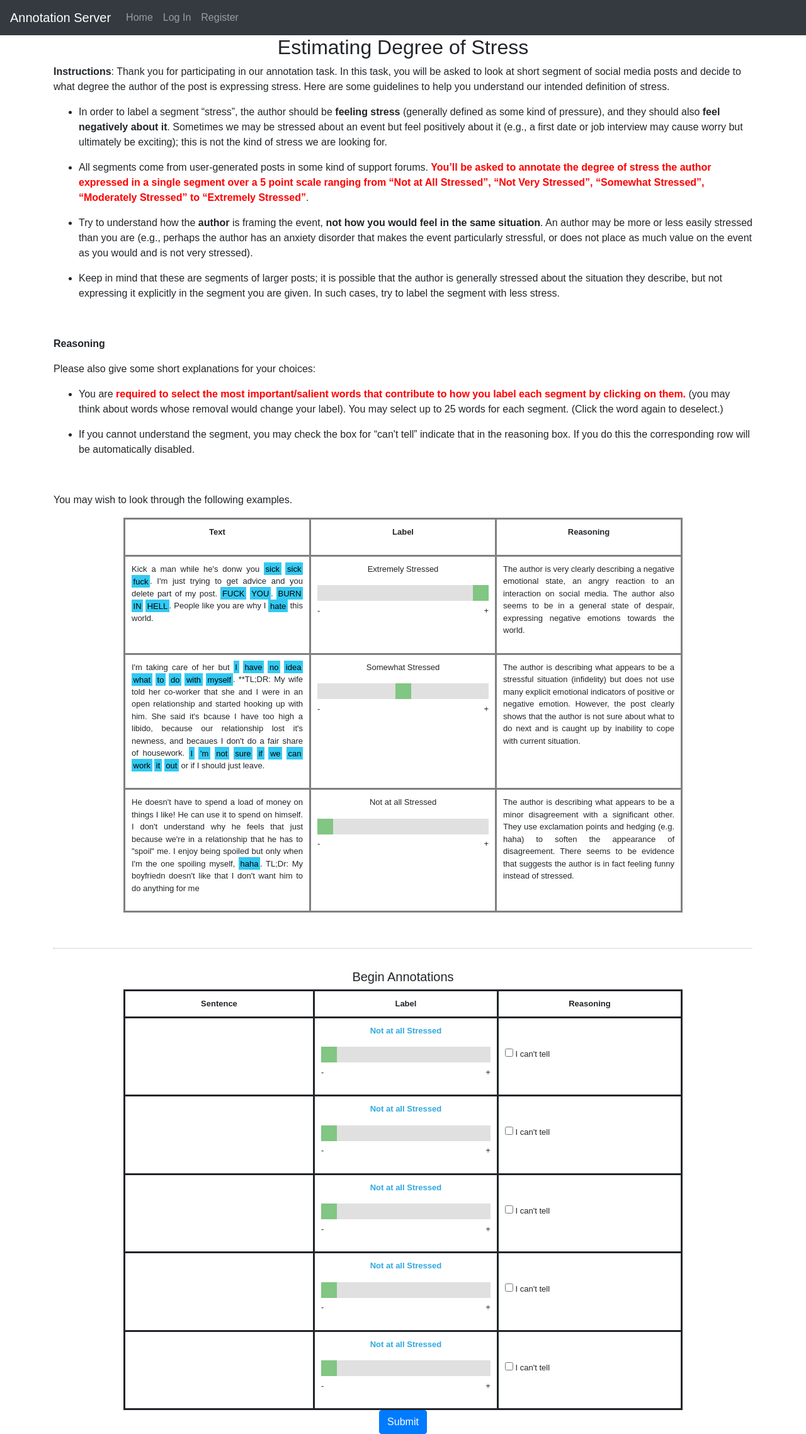
After one commit to zipJiang/annotation_server, a Flask app: template app/templates/annt/dreaddit.html in a window 1280 px wide. The commit adds this page. Shown: the whole page at 63% size. Run offline with Flask 2, Linux system fonts and the light colour scheme; the template is opened without the code that fills it, so the values that code supplies are empty; some libraries are stand-ins or nearby versions.

Commit message:
Reordering templates to make running from scratch easier

```diff
--- a/app/annt/views.py
+++ b/app/annt/views.py
@@ -49,4 +49,4 @@ def task(progress_id: int):
         json_content = json.loads(selected_instance.content)
         return render_template('annt/{}'.format(template_name), content=json_content)
     else:
-        return render_template('annt/finished_all.html', user=current_user)
+        return render_template('finished_all.html', user=current_user)
--- /dev/null
+++ b/app/templates/annt/dreaddit.html
@@ -0,0 +1,597 @@
+<!-- Bootstrap v3.0.3 -->
+{% extends "base.html" %}
+
+{% block title %} Web Annotation Service {% endblock %}
+
+{% block styles %}
+
+{{ super() }}
+<!-- close container -->
+<style type="text/css">fieldset {
+    padding: 10px;
+    background:#fbfbfb;
+    border-radius:5px;
+    margin-bottom:5px;
+}
+</style>
+<style type="text/css">
+	hr {
+	  display: block;
+	  margin-top: 0.5em;
+	  margin-bottom: 0.5em;
+	  margin-left: auto;
+	  margin-right: auto;
+	  border-style: inset;
+	  border-width: 1px;
+	}
+	table, th, td {
+		border-collapse: collapse;
+		border-spacing: 5px;
+		border-style: solid;
+		padding: 10px;
+		text-align:justify;
+		margin:auto; /* center the table */
+		font-size:13px;
+	}
+
+	.table_title {
+		text-align: center;
+	}
+
+	.break {
+		flex-basis: 100%;
+  		height: 0;
+	}
+
+	table.examples_instruction td {
+		border-color: #808080;
+	}
+
+	button {
+		/* technically this needs some compatibility, but it's not the end of the world if the submit button is square on some platforms and round on others */
+		border-radius: 3px;
+		padding: 5px;
+		border: none;
+	}
+
+	.squishyColumn {
+		width:300px;
+		max-width:500px;
+		min-width:300px;
+		word-wrap:break-word;
+	}
+
+	.squishiestColumn {
+		width:200px;
+		max-width:300px;
+		min-width:200px;
+		word-wrap:break-word;
+	}
+
+	/* set font for entire page */
+	* {
+		font-family: Arial;
+	}
+
+	/* Adding more specification for the checkbox for word selection. */
+	ul.ks-cboxtags {
+	    list-style: none;
+	    padding: 2px;
+	}
+	ul.ks-cboxtags li{
+	  display: inline;
+	}
+	ul.ks-cboxtags li label{
+	    display: inline-block;
+	    background-color: rgba(255, 255, 255, .9);
+	    /* border: 2px solid rgba(139, 139, 139, .3); */
+	    /* color: #adadad; */
+	     border-radius: 10px;
+	    font-weight: normal !important;
+	    white-space: nowrap;
+	    margin: 3px 0px;
+	    -webkit-touch-callout: none;
+	    -webkit-user-select: none;
+	    -moz-user-select: none;
+	    -ms-user-select: none;
+	    user-select: none;
+	    -webkit-tap-highlight-color: transparent;
+	    transition: all .2s;
+	}
+
+	ul.ks-cboxtags li label {
+	    padding: 4px 1px;
+	    cursor: pointer;
+	}
+
+	/* Adding rendering for locked elements in the annotation*/
+	.locked {
+		background-color: #d3d3d3;
+	}
+
+	/*ul.ks-cboxtags li label::before {
+	    display: inline-block;
+	    font-style: normal;
+	    font-variant: normal;
+	    text-rendering: auto;
+	    -webkit-font-smoothing: antialiased;
+	    font-family: "Font Awesome 5 Free";
+	    font-weight: 900;
+	    font-size: 12px;
+	    padding: 2px 6px 2px 2px;
+	    content: "\f067";
+	    transition: transform .3s ease-in-out;
+	}
+	*/
+
+	/*ul.ks-cboxtags li input[type="checkbox"]:checked + label::before {
+	    content: "\f00c";
+	    transform: rotate(-360deg);
+	    transition: transform .3s ease-in-out;
+	}
+	*/
+
+	ul.ks-cboxtags li input[type="checkbox"]:checked + label {
+	    /* border: 2px solid #1bdbf8; */
+	    background-color: #12bbd4;
+		color: #fff;
+	    transition: all .2s;
+	}
+
+	ul.ks-cboxtags li input[type="checkbox"] {
+	  display: absolute;
+	}
+	ul.ks-cboxtags li input[type="checkbox"] {
+	  position: absolute;
+	  opacity: 0;
+	}
+	/* ul.ks-cboxtags li input[type="checkbox"]:focus + label {
+	  border: 2px solid #e9a1ff;
+	}*/
+
+	.slidecontainer {
+	  width: 100%;
+	}
+
+	.slider {
+	  -webkit-appearance: none;
+	  width: 100%;
+	  height: 25px;
+	  background: #d3d3d3;
+	  outline: none;
+	  opacity: 0.7;
+	  -webkit-transition: .2s;
+	  transition: opacity .2s;
+	}
+
+	.slider:hover {
+	  opacity: 1;
+	}
+
+	.slider::-webkit-slider-thumb {
+	  -webkit-appearance: none;
+	  appearance: none;
+	  width: 25px;
+	  height: 25px;
+	  background: #4CAF50;
+	  cursor: pointer;
+	}
+
+	.slider::-moz-range-thumb {
+	  width: 25px;
+	  height: 25px;
+	  background: #4CAF50;
+	  cursor: pointer;
+	}
+
+	input.locked::-webkit-slider-thumb {
+	  -webkit-appearance: none;
+	  appearance: none;
+	  width: 25px;
+	  height: 25px;
+	  background: #d3d3d3;
+	  cursor: pointer;
+	}
+
+	input.locked::-moz-range-thumb {
+	  width: 25px;
+	  height: 25px;
+	  background: #d3d3d3;
+	  cursor: pointer;
+	}
+
+	mark {
+		background: #33c9f2;
+	}
+
+	/* End of the modification for the style required for text selection. */
+</style>
+
+{% endblock %}
+
+{% block page_content %}
+
+<div class="row">
+<div class="col-xs-12 col-md-12"><!-- Instructions -->
+	<h2 align='center'>Estimating Degree of Stress</h2>
+<p><b>Instructions</b>: Thank you for
+participating in our annotation task. In this task, you will be asked
+to look at short segment of social media posts and decide to what degree the
+author of the post is expressing stress. Here are some guidelines to
+help you understand our intended definition of stress.</p>
+
+<ul>
+<li>
+<p>In order to
+	label a segment “stress”, the author should be <b>feeling stress</b>
+	(generally defined as some kind of pressure), and they should also
+	<b>feel negatively about it</b>. Sometimes we may be stressed about
+	an event but feel positively about it (e.g., a first date or job
+	interview may cause worry but ultimately be exciting); this is not
+        the kind of stress we are looking for.</p></li>
+<li><p>
+	All segments come from user-generated posts in some kind of support forums. <b style="color: red;">You’ll be asked to annotate the degree of stress the author expressed in a single segment over a 5 point scale ranging from “Not at All Stressed”, “Not Very Stressed”, “Somewhat Stressed”, “Moderately Stressed” to “Extremely Stressed”</b>.
+</p>
+</li>
+
+<li>
+<p>Try to
+	understand how the <b>author</b> is framing the event, <b>not how you
+	would feel in the same situation</b>. An author may be more or less
+	easily stressed than you are (e.g., perhaps the author has an
+	anxiety disorder that makes the event particularly stressful, or
+	does not place as much value on the event as you would and is not
+	very stressed).</p>
+</li>
+
+<li><p>Keep in mind that these are segments of larger posts; it is possible that the author is generally stressed about the situation they describe, but not expressing it explicitly in the segment you are given. In such cases, try to label the segment with less stress.
+</p></li>
+</ul>
+
+<p>
+<br/>
+</p>
+<p><b>Reasoning</b></p>
+<p>
+Please also give some short explanations for your choices:</p>
+<ul>
+	<li/>
+<p>
+	You are <b style="color: red;">required to select the most important/salient words that contribute to how you label each segment by clicking on them.</b> (you may think about words whose removal would change your label). You may select up to 25 words for each segment. (Click the word again to deselect.)
+</p>
+	<li/>
+<p>
+	If you cannot understand the segment, you may check the box for <q>can't tell</q> indicate that in the reasoning box. If you do this the corresponding row will be automatically disabled.</p>
+</ul>
+<p><br/>
+
+</p>
+<p>You may wish to look
+through the following examples.</p>
+
+<table width="80%" cellpadding="4" cellspacing="0" class="examples_instruction">
+	<col width="85*">
+	<col width="85*">
+	<col width="85*">
+	<tr valign="top">
+		<td width="33%" class="table_title">
+			<p><b>Text</b></p>
+		</td>
+		<td width="33%" class="table_title">
+			<p><b>Label</b></p>
+		</td>
+		<td width="33%" class="table_title">
+			<p><b>Reasoning</b></p>
+		</td>
+	</tr>
+	<tr valign="top">
+		<td width="33%">
+			<p>Kick a man while he's donw you <mark class="eselected">sick</mark> <mark class="eselected">sick</mark> <mark class="eselected">fuck</mark>. I'm just trying to get advice and you delete part of my post. <mark>FUCK</mark> <mark>YOU</mark>. <mark>BURN</mark> <mark>IN</mark> <mark>HELL</mark>. People like you are why I <mark>hate</mark> this world.</p>
+		</td>
+		<td width="33%">
+			<div id='example_slider_1'>
+					<p style="text-align: center">[[label]]</p>
+					<input type="range" v-bind:min="minVal" v-bind:max="maxVal" v-model="currentVal" class="slider" id="sliderId" name="inputName" v-bind:disabled="blk == 1">
+					<p style="float: left">-</p><p style="float: right">+</p>
+			</div>
+		</td>
+		<td width="33%">
+			<p>The author is very clearly describing a negative emotional state, an angry reaction to an interaction on social media. The author also seems to be in a general state of despair, expressing negative emotions towards the world.</p>
+		</td>
+	</tr>
+	<tr valign="top">
+		<td width="33%">
+			<p>I'm taking care of her but <mark>I</mark> <mark>have</mark> <mark>no</mark> <mark>idea</mark> <mark>what</mark> <mark>to</mark> <mark>do</mark> <mark>with</mark> <mark>myself</mark>. **TL;DR: My wife told her co-worker that she and I were in an open relationship and started hooking up with him. She said it's bcause I have too high a libido, because our relationship lost it's newness, and becaues I don't do a fair share of housework. <mark>I</mark> <mark>'m</mark> <mark>not</mark> <mark>sure</mark> <mark>if</mark> <mark>we</mark> <mark>can</mark> <mark>work</mark> <mark>it</mark> <mark>out</mark> or if I should just leave.</p>
+		</td>
+		<td width="33%">
+			<div id='example_slider_2'>
+					<p style="text-align: center">[[label]]</p>
+					<input type="range" v-bind:min="minVal" v-bind:max="maxVal" v-model="currentVal" class="slider" id="sliderId" name="inputName" v-bind:disabled='blk'>
+					<p style="float: left">-</p><p style="float: right">+</p>
+			</div>
+		</td>
+		<td width="33%">
+			<p>The author is describing what appears to be a stressful situation (infidelity) but does not use many explicit emotional indicators of positive or negative emotion. However, the post clearly shows that the author is not sure about what to do next and is caught up by inability to cope with current situation.</p>
+		</td>
+	</tr>
+	<tr valign="top">
+		<td width="33%">
+			<p>He doesn't have to spend a load of money on things I like! He can use it to spend on himself. I don't understand why he feels that just because we're in a relationship that he has to "spoil" me. I enjoy being spoiled but only when I'm the one spoiling myself, <mark>haha</mark>. TL;Dr: My boyfriedn doesn't like that I don't want him to do anything for me</p>
+		</td>
+		<td width="33%">
+			<div id='example_slider_3'>
+					<p style="text-align: center">[[label]]</p>
+					<input type="range" v-bind:min="minVal" v-bind:max="maxVal" v-model="currentVal" class="slider" id="sliderId" name="inputName" v-bind:disabled='blk'>
+					<p style="float: left">-</p><p style="float: right">+</p>
+			</div>
+		</td>
+		<td width="33%">
+			<p>The author is describing what appears to be a minor disagreement with a significant other. They use exclamation points and hedging (e.g. haha) to soften the appearance of disagreement. There seems to be evidence that suggests the author is in fact feeling funny instead of stressed.</p>
+		</td>
+	</tr>
+</table>
+<br/>
+<br/>
+</div> <!-- COL -->
+</div> <!-- ROW -->
+<!-- End Instructions -->
+<!-- Content Body -->
+<hr />
+<br />
+<section>
+<h5 align="center">Begin Annotations</h5>
+<form method='post'>
+<table id="questions_table" width="80%">
+	<tbody>
+		<tr>
+			<th class="squishyColumn table_title">Sentence</th>
+			<th class="table_title">Label</th>
+			<th class="table_title">Reasoning</th>
+		</tr>
+		<tr class="randomordercontent group1" v-bind:class="{locked:isLocked}" id="grouping_1">
+			<td class="squishyColumn" v-bind:class="{locked:isLocked}">
+                            <div class="sentence" v-bind:id="sentenceId">{{ content.sentence1|safe }}</div>
+			</td>
+			<td style="width: 33%" v-bind:class="{locked:isLocked}">
+				<div v-bind:id='sliderId'>
+					<p style="text-align: center" v-bind:style="{color: activateColor}"><b>[[label]]</b></p>
+					<input type="range" v-bind:min="minVal" v-bind:max="maxVal" v-model="currentVal" class="slider" v-bind:class="{locked:isLocked}" v-bind:id="sliderId" v-bind:name="inputName" v-bind:disabled="blk">
+					<p style="float: left">-</p><p style="float: right">+</p>
+				</div>
+			</td>
+			<td style="width: 33%" v-bind:class="{locked:isLocked}">
+				<textarea cols='30' rows='5' v-bind:id="reasonId" v-bind:name="reasonId" v-bind:placeholder="placeholder" v-bind:style="{display: isShown}"></textarea><div class="break"></div>
+				<input type="checkbox" v-model="cantell" v-bind:name="cbId" value="1" v-bind:id="cbId"><label v-bind:for="cbId">&nbsp;I can't tell</label></td>
+		</tr>
+
+		<tr class="randomordercontent group1" v-bind:class="{locked:isLocked}" id="grouping_2">
+			<td class="squishyColumn" v-bind:class="{locked:isLocked}">
+                            <div class="sentence" v-bind:id="sentenceId">{{ content.sentence2|safe }}</div>
+			</td>
+			<td style="width: 33%" v-bind:class="{locked:isLocked}">
+				<div v-bind:id='sliderId'>
+					<p style="text-align: center" v-bind:style="{color: activateColor}"><b>[[label]]</b></p>
+					<input type="range" v-bind:min="minVal" v-bind:max="maxVal" v-model="currentVal" class="slider" v-bind:class="{locked:isLocked}" v-bind:id="sliderId" v-bind:name="inputName" v-bind:disabled="blk">
+					<p style="float: left">-</p><p style="float: right">+</p>
+				</div>
+			</td>
+			<td style="width: 33%" v-bind:class="{locked:isLocked}">
+				<textarea cols='30' rows='5' v-bind:id="reasonId" v-bind:name="reasonId" v-bind:placeholder="placeholder"
+				v-bind:style="{display: isShown}"></textarea><div class="break"></div>
+				<input type="checkbox" v-model="cantell" v-bind:name="cbId" value="1" v-bind:id="cbId"><label v-bind:for="cbId">&nbsp;I can't tell</label></td>
+		</tr>
+
+		<tr class="randomordercontent group1" v-bind:class="{locked:isLocked}" id="grouping_3">
+			<td class="squishyColumn" v-bind:class="{locked:isLocked}">
+                            <div class="sentence" v-bind:id="sentenceId">{{ content.sentence3|safe }}</div>
+			</td>
+			<td style="width: 33%" v-bind:class="{locked:isLocked}">
+				<div v-bind:id='sliderId'>
+					<p style="text-align: center" v-bind:style="{color: activateColor}"><b>[[label]]</b></p>
+					<input type="range" v-bind:min="minVal" v-bind:max="maxVal" v-model="currentVal" class="slider" v-bind:class="{locked:isLocked}" v-bind:id="sliderId" v-bind:name="inputName" v-bind:disabled="blk">
+					<p style="float: left">-</p><p style="float: right">+</p>
+				</div>
+			</td>
+			<td style="width: 33%" v-bind:class="{locked:isLocked}">
+				<textarea cols='30' rows='5' v-bind:id="reasonId" v-bind:name="reasonId" v-bind:placeholder="placeholder" v-bind:style="{display: isShown}"></textarea><div class="break"></div>
+				<input type="checkbox" v-model="cantell" v-bind:name="cbId" value="1" v-bind:id="cbId"><label v-bind:for="cbId">&nbsp;I can't tell</label></td>
+		</tr>
+
+		<tr class="randomordercontent group1" v-bind:class="{locked:isLocked}" id="grouping_4">
+			<td class="squishyColumn" v-bind:class="{locked:isLocked}">
+                            <div class="sentence" v-bind:id="sentenceId"> {{ content.sentence4|safe }}</div>
+			</td>
+			<td style="width: 33%" v-bind:class="{locked:isLocked}">
+				<div v-bind:id='sliderId'>
+					<p style="text-align: center" v-bind:style="{color: activateColor}"><b>[[label]]</b></p>
+					<input type="range" v-bind:min="minVal" v-bind:max="maxVal" v-model="currentVal" class="slider" v-bind:class="{locked:isLocked}" v-bind:id="sliderId" v-bind:name="inputName" v-bind:disabled="blk">
+					<p style="float: left">-</p><p style="float: right">+</p>
+				</div>
+			</td>
+			<td style="width: 33%" v-bind:class="{locked:isLocked}">
+				<textarea cols='30' rows='5' v-bind:id="reasonId" v-bind:name="reasonId" v-bind:placeholder="placeholder" v-bind:style="{display: isShown}"></textarea><div class="break"></div>
+				<input type="checkbox" v-model="cantell" v-bind:name="cbId" value="1" v-bind:id="cbId"><label v-bind:for="cbId">&nbsp;I can't tell</label></td>
+		</tr>
+
+		<tr class="randomordercontent group1" v-bind:class="{locked:isLocked}" id="grouping_5">
+			<td class="squishyColumn" v-bind:class="{locked:isLocked}">
+                            <div class="sentence" v-bind:id="sentenceId">{{ content.sentence5|safe }}</div>
+			</td>
+			<td style="width: 33%" v-bind:class="{locked:isLocked}">
+				<div v-bind:id='sliderId'>
+					<p style="text-align: center" v-bind:style="{color: activateColor}"><b>[[label]]</b></p>
+					<input type="range" v-bind:min="minVal" v-bind:max="maxVal" v-model="currentVal" class="slider" v-bind:id="sliderId" v-bind:class="{locked:isLocked}" v-bind:name="inputName" v-bind:disabled="blk">
+					<p style="float: left">-</p><p style="float: right">+</p>
+				</div>
+			</td>
+			<td style="width: 33%" v-bind:class="{locked:isLocked}">
+				<textarea cols='30' rows='5' v-bind:id="reasonId" v-bind:name="reasonId" v-bind:placeholder="placeholder" v-bind:style="{display: isShown}"></textarea><div class="break"></div>
+				<input type="checkbox" v-model="cantell" v-bind:name="cbId" value="1" v-bind:id="cbId"><label v-bind:for="cbId">&nbsp;I can't tell</label></td>
+		</tr>
+
+	</tbody>
+</table>
+<div style='text-align: center'>
+    <button type='submit' class='btn btn-primary' id='submitButton'>Submit</button>
+</div>
+</form>
+
+</section>
+<!-- End Content Body --></div>
+
+
+{% block script %}
+
+<script src="https://cdn.jsdelivr.net/npm/vue/dist/vue.js"></script>
+<script>
+	function to_label() {
+		var label_list = ['Not at all Stressed', 'Not very Stressed', 'Somewhat Stressed',
+			'Moderately Stressed', 'Extremely Stressed'];
+		return label_list[this.currentVal];
+	};
+	var data_exp_1 = {
+			sliderId: 'exp_1',
+			minVal: 0,
+			maxVal: 4,
+			currentVal: 4,
+			inputName: "exp_1",
+			blk: true,
+		};
+	var app_exp_1 = new Vue({
+		el: '#example_slider_1',
+		data: data_exp_1,
+		computed: {
+			label: to_label
+		},
+                delimiters: ['[[', ']]']
+	});
+
+	var data_exp_2 = {
+			sliderId: 'exp_2',
+			minVal: 0,
+			maxVal: 4,
+			currentVal: 2,
+			inputName: "exp_2",
+			blk: true,
+		};
+
+	var app_exp_2 = new Vue({
+		el: '#example_slider_2',
+		data: data_exp_2,
+		computed: {
+			label: to_label
+		},
+                delimiters: ['[[', ']]']
+	});
+
+	var data_exp_3 = {
+			sliderId: 'exp_3',
+			minVal: 0,
+			maxVal: 4,
+			currentVal: 0,
+			inputName: "exp_3",
+			blk: true,
+		};
+
+	var app_exp_3 = new Vue({
+		el: '#example_slider_3',
+		data: data_exp_3,
+		computed: {
+			label: to_label
+		},
+                delimiters: ['[[', ']]']
+	});
+
+	// We are employing a brand new vue object
+	data_list = [];
+	vue_list = [];
+
+	for (var i = 1; i != 6; ++i) {
+		data_list.push({
+			sentenceId: "sentence_" + i,
+			sliderId: "input_" + i,
+			reasonId: "reason_" + i,
+			cbId: "checkbox_" + i,
+			minVal: 0,
+			maxVal: 4,
+			currentVal: 0,
+			inputName: "input_" + i,
+			cantell: false,
+			colorList: ["#2fa8e0", "#d19494", "#e67a5c", "#d65858", "#cf0000", "#d3d3d3"]
+		});
+	}
+
+	for (var i = 1; i != 6; ++i) {
+		vue_list.push(new Vue({
+			el: "#grouping_" + i,
+			data: data_list[i - 1],
+			computed: {
+				label: to_label,
+				isLocked: function () {
+					return this.cantell;
+				},
+				blk: function() {
+					return this.cantell;
+				},
+				activateColor: function() {
+					if (this.cantell)
+						return this.colorList[5];
+					return this.colorList[this.currentVal];
+				},
+				placeholder: function() {
+					if (this.cantell)
+						return "Reasonings here....";
+					else
+						return "";
+				},
+				isShown: function() {
+					if (this.cantell)
+						return "block";
+					else
+						return "none";
+				}
+			},
+                        delimiters: ['[[', ']]']
+		}));
+	}
+
+</script>
+
+<script src="https://ajax.googleapis.com/ajax/libs/jquery/3.4.1/jquery.min.js"></script>
+<script>
+	$('document').ready(function () {
+		$('input[type=checkbox]').on('change', function (e) {
+			for (var i = 1; i != 6; ++i) {
+			    if ($('input[name=sent-' + i + '][type=checkbox]:checked').length > 25) {
+			        $(this).prop('checked', false);
+			        alert("For each single sentence you are only allowed to choose 25 candidate tokens.");
+			    }
+			}
+		});
+		$('#submitButton').click(function() {
+			for (var i = 1; i != 6; ++i) {
+			    if ($('input[name=sent-' + i + '][type=checkbox]:checked').length == 0) {
+			    	if (data_list[i - 1].cantell){
+			    		continue;
+			    	}
+			    	alert('Please select the most important/salient words that contribute to how you label each segment!');
+			    	return false;
+			    }
+			}
+			return true;
+		});
+});
+</script>
+{% endblock %}
+
+{% endblock %}
+<!-- <script src="//uniqueturker.myleott.com/lib.js" type="text/javascript"></script> -->
+<!-- <script type="text/javascript">
+(function(){
+    var ut_id = "8026c5eda01e5e142d75c17d79e89953";
+    if (UTWorkerLimitReached(ut_id)) {
+        document.getElementById('mturk_form').style.display = 'none';
+        document.getElementsByTagName('body')[0].innerHTML = "You have already completed the maximum number of HITs allowed by this requester. Please click 'Return HIT' to avoid any impact on your approval rating.";
+    }
+})();
+</script> -->
--- a/app/templates/user.html
+++ b/app/templates/user.html
@@ -13,8 +13,9 @@
 <hr/>
 <h3>Available Tasks</h3>
 
+<div class='row'>
     {% for progress_instance in user.progresses %}
-<div class="card text-white bg-secondary mb-3" style="max-width: 18rem;">
+    <div class="card text-white bg-secondary mb-3" style="max-width: 18rem; margin: 1rem">
         <div class="card-body">
             <h5 class="card-title">{{ progress_instance.file.taskname }}</h5>
             <p class="card-text">{{ progress_instance.file.description }}</p>
@@ -22,11 +23,14 @@
                 <div class="progress-bar bg-success" role="progressbar" style="width: {{ progress_instance|get_percent }}" aria-valuenow={{ progress_instance|get_num_finished }} aria-valuemin="0" aria-valuemax={{ progress_instance.file.hit_num }}>{{ progress_instance|get_percent }}</div>
             </div>
             <br />
+            <div class='button-holder' style='text-align: center'>
                 <a href="{{ url_for('annt.task', progress_id=progress_instance.id) }}">
                     <button type="button" class="btn btn-primary">Resume Annotation</button>
                 </a>
             </div>
         </div>
+    </div>
     {% endfor %}
+</div>
 
 {% endblock %}
--- a/tasks/loading_result.py
+++ b/tasks/loading_result.py
@@ -0,0 +1,2 @@
+"""This module loads result for a specific task.
+"""
```
Also changed, not shown: tasks/remove_task.py (added, +53 -0 lines), tasks/upload_task.py (+4 -3 lines), app/templates/finished_all.html (renamed from app/templates/annt/finished_all.html), 1 other file. Lines whose indentation alone changed are shown as unchanged.
